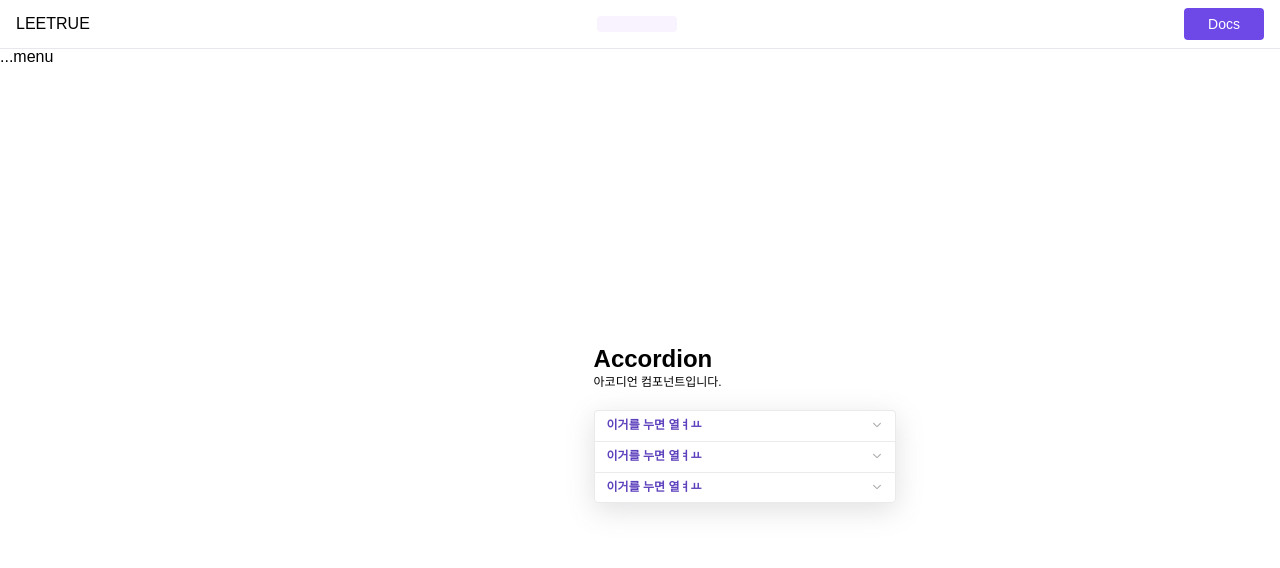
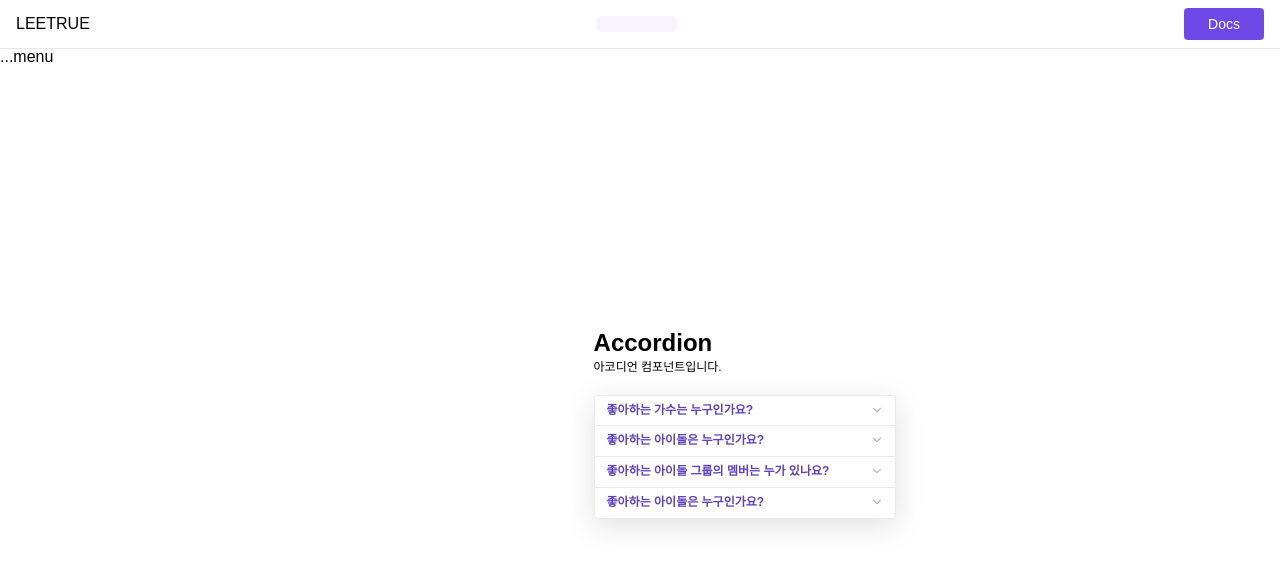
Before and after one commit to kordobby/leetrue-ui-library, a React (Vite) app: page / in a window 1280 px wide. Shown: the top 568 px of the page. Built offline with nearby package versions, Linux system fonts and the light colour scheme.

Commit message:
refactor. context 타입 수정

```diff
--- a/src/components/@core/accordion/Accordion.tsx
+++ b/src/components/@core/accordion/Accordion.tsx
@@ -1,6 +1,6 @@
 import { css } from "@emotion/react";
 import colors from "constants/colors";
-import { PropsWithChildren, createContext, useCallback, useContext, useRef, useState } from "react";
+import { PropsWithChildren, createContext, useCallback, useContext, useState } from "react";
 import { IoIosArrowDown, IoIosArrowUp } from "react-icons/io";
 
 interface AccordionContextType {
@@ -55,7 +55,7 @@ interface AccordionItemProps extends PropsWithChildren {
   value: string;
 }
 
-const AccordionItemContext = createContext<{ value: string }>({ value: "" });
+const AccordionItemContext = createContext<string>("");
 
 const useAccordionItemContext = () => {
   const context = useContext(AccordionItemContext);
@@ -68,7 +68,7 @@ const useAccordionItemContext = () => {
 
 function AccordionItem({ value, children }: AccordionItemProps) {
   return (
-    <AccordionItemContext.Provider value={{ value }}>
+    <AccordionItemContext.Provider value={value}>
       <div
         css={css`
           min-width: 300px;
@@ -79,8 +79,8 @@ function AccordionItem({ value, children }: AccordionItemProps) {
             border-top-right-radius: 4px;
 
             .trigger {
-              border-top-left-radius: 4px;
-              border-top-right-radius: 4px;
+              border-top-left-radius: 3px;
+              border-top-right-radius: 3px;
             }
           }
           &:last-child {
@@ -88,8 +88,8 @@ function AccordionItem({ value, children }: AccordionItemProps) {
             border-bottom-right-radius: 4px;
             border-bottom: 1px solid ${colors.gray300};
             .trigger {
-              border-bottom-left-radius: 4px;
-              border-bottom-right-radius: 4px;
+              border-bottom-left-radius: 3px;
+              border-bottom-right-radius: 3px;
             }
           }
         `}
@@ -100,9 +100,9 @@ function AccordionItem({ value, children }: AccordionItemProps) {
   );
 }
 function AccordionTrigger({ children }: { children: string }) {
-  const item = useAccordionContext();
-  const { value } = useAccordionItemContext();
-  const isExpanded = item.value.has(value);
+  const { value, setter } = useAccordionContext();
+  const label = useAccordionItemContext();
+  const isExpanded = value.has(label);
 
   return (
     <div
@@ -128,7 +128,7 @@ function AccordionTrigger({ children }: { children: string }) {
         }
       `}
       onClick={() => {
-        item.setter(value);
+        setter(label);
       }}
     >
       <span>{children}</span>
@@ -138,15 +138,12 @@ function AccordionTrigger({ children }: { children: string }) {
 }
 
 function AccordionContent({ children }: PropsWithChildren) {
-  const item = useAccordionContext();
-  const ref = useRef<HTMLDivElement>(null);
-  const { value } = useAccordionItemContext();
-
-  const isExpanded = item.value.has(value);
+  const { value } = useAccordionContext();
+  const label = useAccordionItemContext();
+  const isExpanded = value.has(label);
 
   return (
     <div
-      ref={ref}
       css={css`
         max-height: ${!isExpanded ? "0px" : "1000px"};
         overflow: hidden;
--- a/src/pages/AccordionPage.tsx
+++ b/src/pages/AccordionPage.tsx
@@ -21,23 +21,35 @@ export function AccordionPage() {
       <h2>Accordion</h2>
       <p>아코디언 컴포넌트입니다.</p>
       <Accordion.Root>
-        <Accordion.Item value={"faq-1"}>
-          <Accordion.Trigger>이거를 누면 열ㅕㅛ</Accordion.Trigger>
-          <Accordion.Content>내용은 이ㄴㅓ죠</Accordion.Content>
+        <Accordion.Item value={"option-1"}>
+          <Accordion.Trigger>좋아하는 가수는 누구인가요?</Accordion.Trigger>
+          <Accordion.Content>이트루는 이세계아이돌을 사랑합니다.</Accordion.Content>
         </Accordion.Item>
-        <Accordion.Item value={"faq-2"}>
-          <Accordion.Trigger>이거를 누면 열ㅕㅛ</Accordion.Trigger>
-          <Accordion.Content>내용은 이ㄴㅓ죠</Accordion.Content>
+        <Accordion.Item value={"option-2"}>
+          <Accordion.Trigger>좋아하는 아이돌은 누구인가요?</Accordion.Trigger>
+          <Accordion.Content>이트루는 이세계아이돌을 사랑합니다.</Accordion.Content>
         </Accordion.Item>
-        <Accordion.Item value={"faq-3"}>
-          <Accordion.Trigger>이거를 누면 열ㅕㅛ</Accordion.Trigger>
+        <Accordion.Item value={"option-3"}>
+          <Accordion.Trigger>좋아하는 아이돌 그룹의 멤버는 누가 있나요?</Accordion.Trigger>
           <Accordion.Content>
-            <ul>
-              <li>hello</li>
-              <li>hello</li>
-              <li>hello</li>
+            <ul
+              css={css`
+                padding: 0 0 0 16px;
+                margin: 0;
+              `}
+            >
+              <li>아이네</li>
+              <li>징버거</li>
+              <li>릴파</li>
+              <li>주르르</li>
+              <li>고세구</li>
+              <li>비챤</li>
             </ul>
           </Accordion.Content>
+        </Accordion.Item>
+        <Accordion.Item value={"option-4"}>
+          <Accordion.Trigger>좋아하는 아이돌은 누구인가요?</Accordion.Trigger>
+          <Accordion.Content>이트루는 이세계아이돌을 사랑합니다.</Accordion.Content>
         </Accordion.Item>
       </Accordion.Root>
     </div>
```
